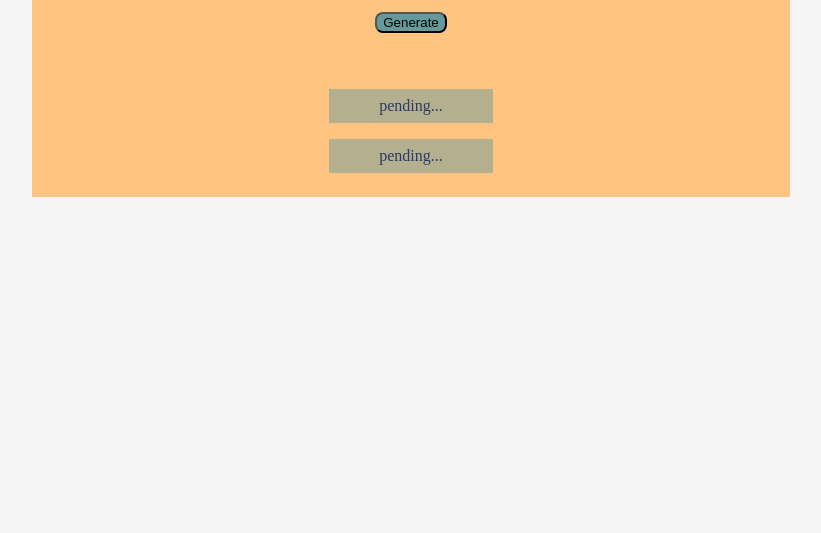
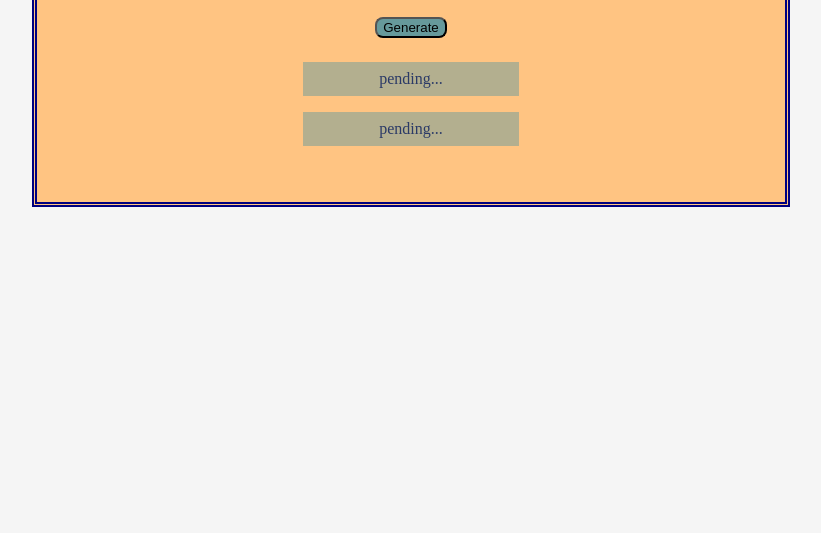
Before and after one commit to jdbsevilla30/Random-Password-Generator, a plain HTML site: page Password Generator.html in a window 1280 px wide. Shown: the part 267-800 px from the top of the page, without its empty margins (229-1050 px from the left). Drawn offline with Linux system fonts and the light colour scheme.

Commit message:
v1.4
fixed a bug with regard to the width of the generated password

```diff
--- a/Password Generator.html
+++ b/Password Generator.html
@@ -17,16 +17,12 @@
             <h1>RANDOM PASSWORD GENERATOR</h1>
             <h2>Password security? We got you covered!</h2>
             <button class="btn-gen" onclick="generate()">Generate</button>
+            <div class="container">
+                <p id="first-password">pending...</p>
+                <p id="second-password">pending...</p>
+            </div>
         </div>
-
-        <div class="container">
-            <p id="first-password">pending...</p>
-            <p id="second-password">pending...</p>
-        </div>
-
     </div>
-
-
 
     <script src="index.js" async defer></script>
 </body>
--- a/styles.css
+++ b/styles.css
@@ -18,6 +18,8 @@
     margin-left: auto;
     margin-right: auto;
     text-align: center;
+    border: 3px double #000080;
+    border-width: thick;
 }
 
 .container {
@@ -50,12 +52,15 @@
 }
 
 
-body
-{
+body {
     background-color: whitesmoke;
 }
 
 @media (min-width:320px) {
+
+    .container>p {
+       font-size: 13px;
+    }
 
     .allcontainer {
         margin-left: auto;
@@ -66,13 +71,15 @@ body
 
     #first-password,
     #second-password {
-        width: 50%;
+        width: 60%;
     }
 
 }
 
 @media (min-width:481px) {
-
+    .container>p {
+        font-size: 1rem;
+    }
 
     #first-password,
     #second-password {
@@ -117,7 +124,7 @@ body
 
     #first-password,
     #second-password {
-        width: 20%;
+        width: 30%;
     }
 }
 
```
